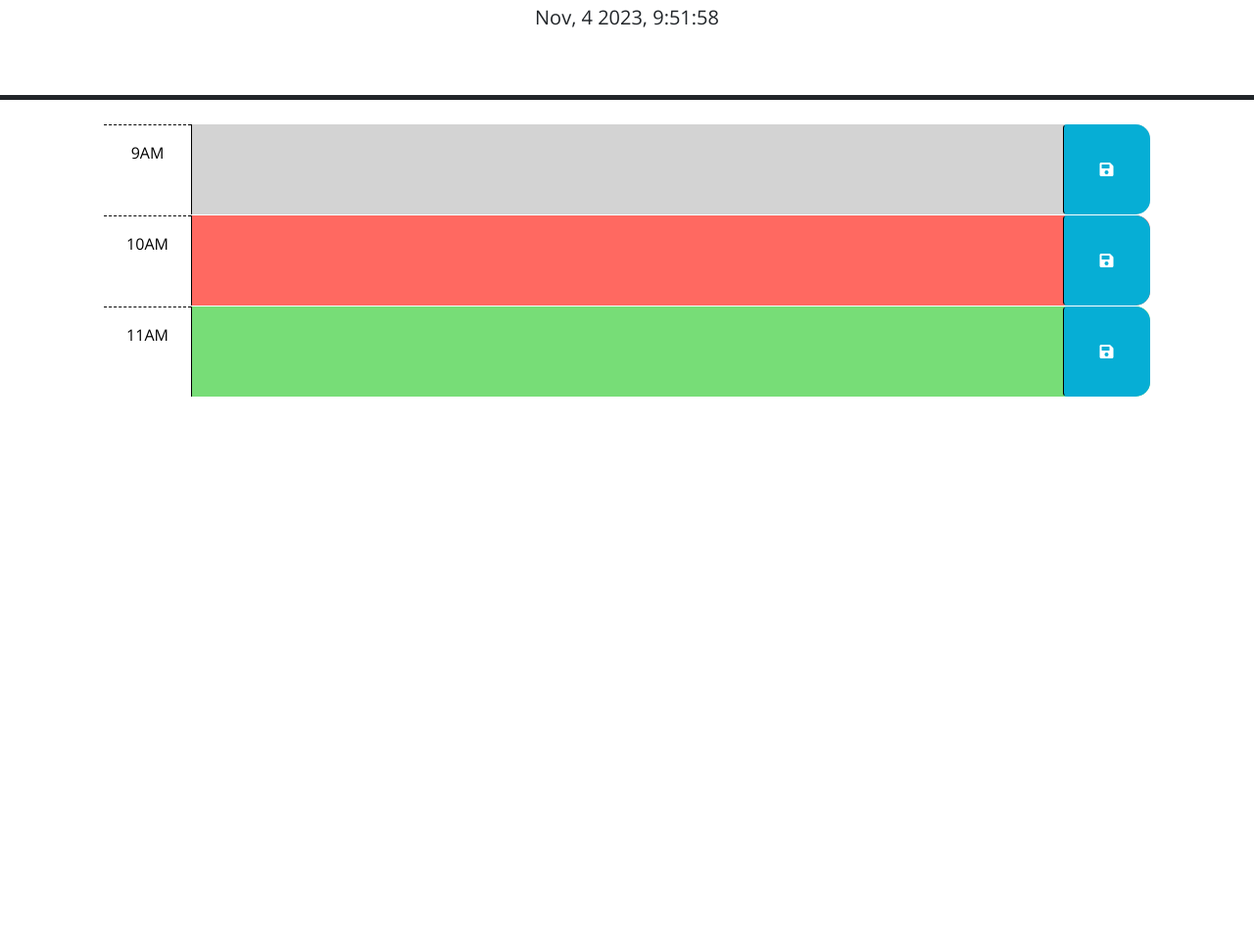
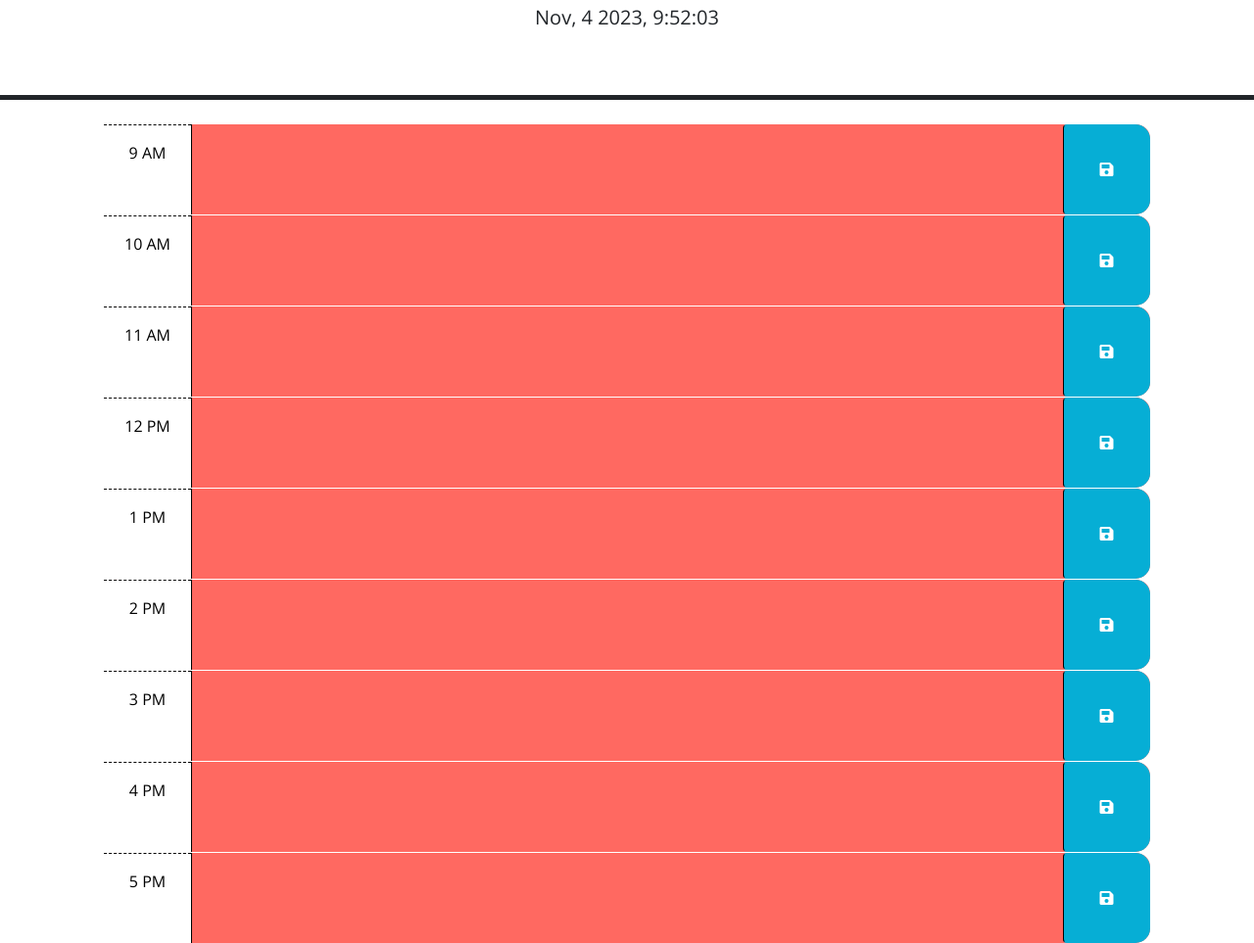
Before and after one commit to SPCSanti1990/Work-Day-Scheduler, a plain HTML site: page index.html in a window 1280 px wide. Shown: the part 176-1139 px from the top of the page at 98% size. Before the commit the page ends 800 px from the top, so only its background shows below. Drawn offline with nearby package versions, Linux system fonts and the light colour scheme.

Commit message:
event listener for save button to save text to local storage, ability to load saved text to apropriate time slot

```diff
--- a/assets/js/script.js
+++ b/assets/js/script.js
@@ -9,13 +9,30 @@ $(function () {
   // time-block containing the button that was clicked? How might the id be
   // useful when saving the description in local storage?
   //
+  // Handle saving text in the textarea to local storage
+
+  $(".saveBtn").on("click", function () {
+    let text = $(this).siblings(".description").val();
+    let time = $(this).parent().attr("id");
+
+    localStorage.setItem(time, text);
+  })
+   // Load saved text from local storage
+   $("#hour9 .description").val(localStorage.getItem("nineAM"));
+   $("#hour10 .description").val(localStorage.getItem("tenAM"));
+   $("#hour11 .description").val(localStorage.getItem("elevenAM"));
+   $("#hour12 .description").val(localStorage.getItem("twelvePM"));
+   $("#hour13 .description").val(localStorage.getItem("onePM"));
+   $("#hour14 .description").val(localStorage.getItem("twoPM"));
+   $("#hour15 .description").val(localStorage.getItem("threePM"));
+   $("#hour16 .description").val(localStorage.getItem("fourPM"));
+   $("#hour17 .description").val(localStorage.getItem("fivePM"));
   // TODO: Add code to apply the past, present, or future class to each time
   // block by comparing the id to the current hour. HINTS: How can the id
   // attribute of each time-block be used to conditionally add or remove the
   // past, present, and future classes? How can Day.js be used to get the
   // current hour in 24-hour time?
-  let todayTime = dayjs().format('MMM, D YYYY, h:mm:ss');
-  $('#currentDay').text(todayTime);
+
   // If current time is > time block change row color to past color in css file
   // If current time is = time block change row color to present color in css file
   // If current time is < time block change row color to future color in css file
@@ -23,10 +40,16 @@ $(function () {
   // TODO: Add code to get any user input that was saved in localStorage and set
   // the values of the corresponding textarea elements. HINT: How can the id
   // attribute of each time-block be used to do this?
+  // Handle saving text in the textarea to local storage
+
+
+  // Load saved text from local storage
+
   //
-  // TODO: Add code to display the current date in the header of the page.
-  //
-  // Create a row for each time
-  // Within each row create column that shows the time, place for event input, and save button
-  // When save button is clicked the event is saved in local storage
+  // Function to keep current time and date updated on screen
+    function clock() {
+      let todayTime = dayjs().format('MMM, D YYYY, h:mm:ss');
+      $('#currentDay').text(todayTime);
+    }
+    setInterval(function(){clock();},1000);
 });
--- a/index.html
+++ b/index.html
@@ -39,27 +39,73 @@
         code is implemented.
         -->
 
-      <!-- Example of a past time block. The "past" class adds a gray background color. -->
-      <div id="hour-9" class="row time-block past">
-        <div class="col-2 col-md-1 hour text-center py-3">9AM</div>
+      <!-- Time blocks created with time block default class set to present. -->
+      <div id=nineAM class="row time-block present">
+        <div class="col-2 col-md-1 hour text-center py-3">9 AM</div>
         <textarea class="col-8 col-md-10 description" rows="3"> </textarea>
         <button class="btn saveBtn col-2 col-md-1" aria-label="save">
           <i class="fas fa-save" aria-hidden="true"></i>
         </button>
       </div>
 
-      <!-- Example of a a present time block. The "present" class adds a red background color. -->
-      <div id="hour-10" class="row time-block present">
-        <div class="col-2 col-md-1 hour text-center py-3">10AM</div>
+      <div id=tenAM class="row time-block present">
+        <div class="col-2 col-md-1 hour text-center py-3">10 AM</div>
         <textarea class="col-8 col-md-10 description" rows="3"> </textarea>
         <button class="btn saveBtn col-2 col-md-1" aria-label="save">
           <i class="fas fa-save" aria-hidden="true"></i>
         </button>
       </div>
 
-      <!-- Example of a future time block. The "future" class adds a green background color. -->
-      <div id="hour-11" class="row time-block future">
-        <div class="col-2 col-md-1 hour text-center py-3">11AM</div>
+      <div id=elevenAM class="row time-block present">
+        <div class="col-2 col-md-1 hour text-center py-3">11 AM</div>
+        <textarea class="col-8 col-md-10 description" rows="3"> </textarea>
+        <button class="btn saveBtn col-2 col-md-1" aria-label="save">
+          <i class="fas fa-save" aria-hidden="true"></i>
+        </button>
+      </div>
+
+      <div id=twelvePM class="row time-block present">
+        <div class="col-2 col-md-1 hour text-center py-3">12 PM</div>
+        <textarea class="col-8 col-md-10 description" rows="3"> </textarea>
+        <button class="btn saveBtn col-2 col-md-1" aria-label="save">
+          <i class="fas fa-save" aria-hidden="true"></i>
+        </button>
+      </div>
+
+      <div id=onePM class="row time-block present">
+        <div class="col-2 col-md-1 hour text-center py-3">1 PM</div>
+        <textarea class="col-8 col-md-10 description" rows="3"> </textarea>
+        <button class="btn saveBtn col-2 col-md-1" aria-label="save">
+          <i class="fas fa-save" aria-hidden="true"></i>
+        </button>
+      </div>
+
+      <div id=twoPM class="row time-block present">
+        <div class="col-2 col-md-1 hour text-center py-3">2 PM</div>
+        <textarea class="col-8 col-md-10 description" rows="3"> </textarea>
+        <button class="btn saveBtn col-2 col-md-1" aria-label="save">
+          <i class="fas fa-save" aria-hidden="true"></i>
+        </button>
+      </div>
+
+      <div id=threePM class="row time-block present">
+        <div class="col-2 col-md-1 hour text-center py-3">3 PM</div>
+        <textarea class="col-8 col-md-10 description" rows="3"> </textarea>
+        <button class="btn saveBtn col-2 col-md-1" aria-label="save">
+          <i class="fas fa-save" aria-hidden="true"></i>
+        </button>
+      </div>
+
+      <div id=fourPM class="row time-block present">
+        <div class="col-2 col-md-1 hour text-center py-3">4 PM</div>
+        <textarea class="col-8 col-md-10 description" rows="3"> </textarea>
+        <button class="btn saveBtn col-2 col-md-1" aria-label="save">
+          <i class="fas fa-save" aria-hidden="true"></i>
+        </button>
+      </div>
+
+      <div id=fivePM class="row time-block present">
+        <div class="col-2 col-md-1 hour text-center py-3">5 PM</div>
         <textarea class="col-8 col-md-10 description" rows="3"> </textarea>
         <button class="btn saveBtn col-2 col-md-1" aria-label="save">
           <i class="fas fa-save" aria-hidden="true"></i>
```
